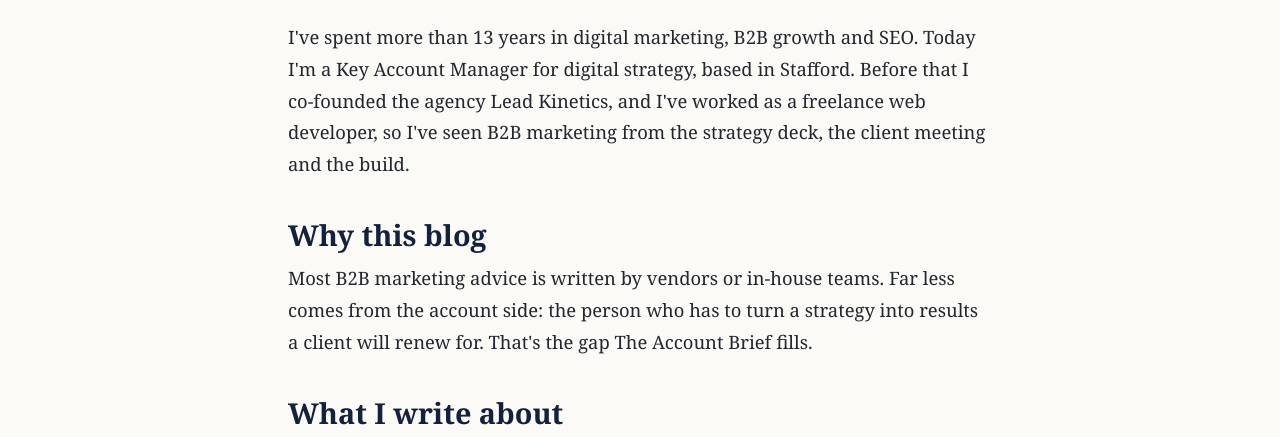
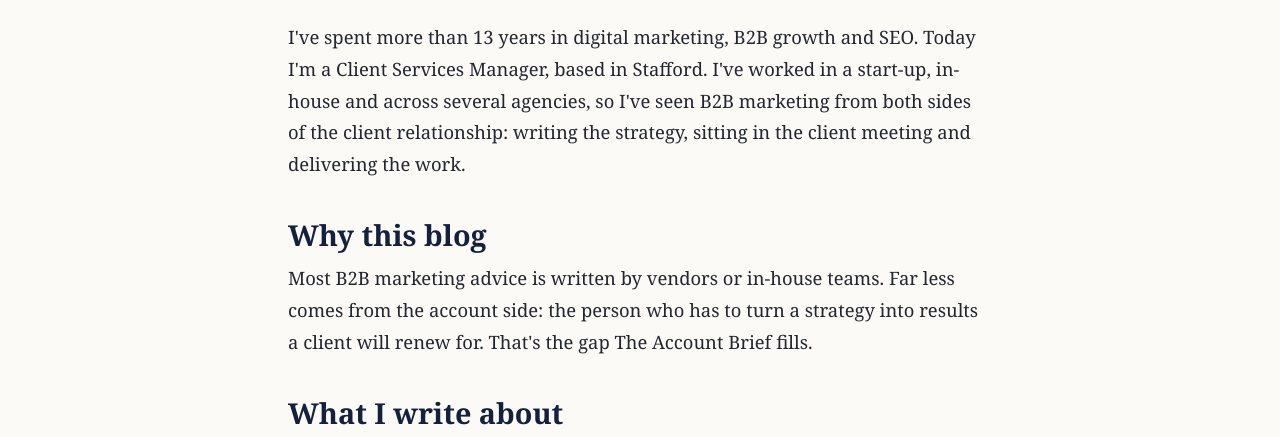
Before and after one commit to JAldo1980/theaccountbrief, an Astro site: page /about in a window 1280 px wide. Shown: the part 301-738 px from the top of the page. Built offline with nearby package versions, Linux system fonts and the light colour scheme; Astro itself is replaced by a stand-in of ours.

Commit message:
About: Client Services Manager; start-up, in-house and agency experience
Co-Authored-By: Claude Opus 5.5 <noreply@anthropic.com>
Claude-Session: https://claude.ai/code/session_01KH3NyNaSJLPY51NpRhxNgX

```diff
--- a/src/consts.ts
+++ b/src/consts.ts
@@ -11,7 +11,7 @@ export const SITE = {
 
 export const AUTHOR = {
   name: 'James Alderman',
-  jobTitle: 'Key Account Manager, Digital Strategy',
+  jobTitle: 'Client Services Manager',
   location: 'Stafford, UK',
   // Add your profile URLs here; they feed the author schema (sameAs) and the footer.
   linkedin: 'https://www.linkedin.com/in/jamespalderman/',
--- a/src/pages/about.astro
+++ b/src/pages/about.astro
@@ -12,9 +12,9 @@ const schema = [{ '@type': 'ProfilePage', '@id': url, url, mainEntity: { '@id':
   </header>
   <div class="prose narrow">
     <p>
-      I've spent more than 13 years in digital marketing, B2B growth and SEO. Today I'm a Key Account Manager for digital
-      strategy, based in {AUTHOR.location.replace(', UK', '')}. Before that I co-founded the agency Lead Kinetics, and I've
-      worked as a freelance web developer, so I've seen B2B marketing from the strategy deck, the client meeting and the build.
+      I've spent more than 13 years in digital marketing, B2B growth and SEO. Today I'm a Client Services Manager, based in
+      {AUTHOR.location.replace(', UK', '')}. I've worked in a start-up, in-house and across several agencies, so I've seen B2B
+      marketing from both sides of the client relationship: writing the strategy, sitting in the client meeting and delivering the work.
     </p>
     <h2>Why this blog</h2>
     <p>
```
Also changed, not shown: src/content/posts/why-i-started-the-account-brief.md (+1 -1 lines).
